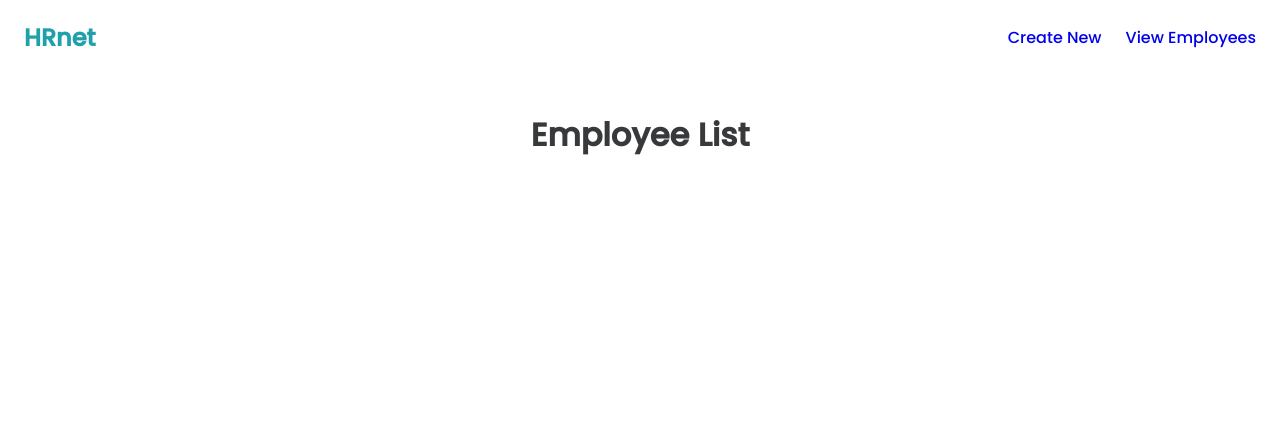
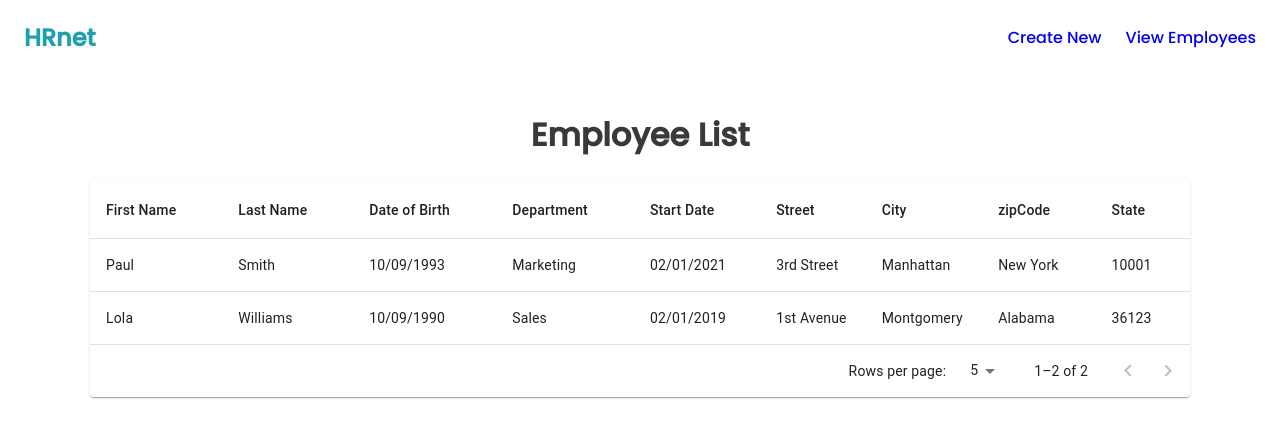
Before and after one commit to lallieau/P14_HRnet_02-2022, a React (Create React App) app: page /employee-list in a window 1280 px wide. Shown: the top 438 px of the page. Built offline with nearby package versions, Linux system fonts and the light colour scheme; the HTML template or start-up script is replaced by a standard one.

Commit message:
start employee table with material ui

```diff
--- a/package.json
+++ b/package.json
@@ -3,7 +3,11 @@
   "version": "0.1.0",
   "private": true,
   "dependencies": {
+    "@emotion/react": "^11.7.1",
+    "@emotion/styled": "^11.6.0",
     "@hookform/error-message": "^2.0.0",
+    "@mui/material": "^5.4.1",
+    "@mui/x-data-grid": "^5.5.1",
     "@testing-library/jest-dom": "^5.16.2",
     "@testing-library/react": "^12.1.2",
     "@testing-library/user-event": "^13.5.0",
--- a/src/components/EmployeeForm.jsx
+++ b/src/components/EmployeeForm.jsx
@@ -6,7 +6,7 @@ import { InputField } from './Form/InputField';
 import { SelectField } from './Form/SelectField';
 import { DatePickerField } from './Form/DatePickerField';
 import { textRegex, streetRegex, zipCodesRegex } from '../helpers/regex';
-import { useState, useEffect } from 'react';
+import { useState } from 'react';
 
 const Form = styled.form`
   margin: 0 auto;
@@ -155,6 +155,7 @@ export const EmployeeForm = modalProps => {
         <InputField
           label="Street"
           input="street"
+          placeholder="Enter the street"
           register={register}
           required
           pattern={streetRegex}
@@ -164,6 +165,7 @@ export const EmployeeForm = modalProps => {
         <InputField
           label="City"
           input="city"
+          placeholder="Enter the city"
           register={register}
           required
           pattern={textRegex}
@@ -175,6 +177,7 @@ export const EmployeeForm = modalProps => {
         <SelectField
           label={'State'}
           input={'state'}
+          placeholder="Select state"
           control={control}
           errorMessage={'Please select state'}
           options={states}
@@ -182,6 +185,7 @@ export const EmployeeForm = modalProps => {
         <InputField
           label="ZipCode"
           input="zipCode"
+          placeholder="Enter zipcode"
           register={register}
           required
           pattern={zipCodesRegex}
@@ -195,6 +199,7 @@ export const EmployeeForm = modalProps => {
         <SelectField
           label={'Department'}
           input={'department'}
+          placeholder="Select department"
           control={control}
           errorMessage={'Please select department'}
           options={departments}
--- a/src/components/EmployeeTable.jsx
+++ b/src/components/EmployeeTable.jsx
@@ -1,3 +1,285 @@
+import * as React from 'react';
+import Box from '@mui/material/Box';
+import Table from '@mui/material/Table';
+import TableBody from '@mui/material/TableBody';
+import TableCell from '@mui/material/TableCell';
+import TableContainer from '@mui/material/TableContainer';
+import TableHead from '@mui/material/TableHead';
+import TablePagination from '@mui/material/TablePagination';
+import TableRow from '@mui/material/TableRow';
+import TableSortLabel from '@mui/material/TableSortLabel';
+import Paper from '@mui/material/Paper';
+import { visuallyHidden } from '@mui/utils';
+
+function createData(
+  firstName,
+  lastName,
+  birthdate,
+  department,
+  startDate,
+  street,
+  city,
+  state,
+  zipCode,
+) {
+  return {
+    firstName,
+    lastName,
+    birthdate,
+    department,
+    startDate,
+    street,
+    city,
+    state,
+    zipCode,
+  };
+}
+
+const rows = [
+  createData(
+    'Paul',
+    'Smith',
+    '10/09/1993',
+    'Marketing',
+    '02/01/2021',
+    '3rd Street',
+    'Manhattan',
+    'New York',
+    '10001',
+  ),
+  createData(
+    'Lola',
+    'Williams',
+    '10/09/1990',
+    'Sales',
+    '02/01/2019',
+    '1st Avenue',
+    'Montgomery',
+    'Alabama',
+    '36123',
+  ),
+];
+
+function descendingComparator(a, b, orderBy) {
+  if (b[orderBy] < a[orderBy]) {
+    return -1;
+  }
+  if (b[orderBy] > a[orderBy]) {
+    return 1;
+  }
+  return 0;
+}
+
+function getComparator(order, orderBy) {
+  return order === 'desc'
+    ? (a, b) => descendingComparator(a, b, orderBy)
+    : (a, b) => -descendingComparator(a, b, orderBy);
+}
+
+// This method is created for cross-browser compatibility, if you don't
+// need to support IE11, you can use Array.prototype.sort() directly
+function stableSort(array, comparator) {
+  const stabilizedThis = array.map((el, index) => [el, index]);
+  stabilizedThis.sort((a, b) => {
+    const order = comparator(a[0], b[0]);
+    if (order !== 0) {
+      return order;
+    }
+    return a[1] - b[1];
+  });
+  return stabilizedThis.map(el => el[0]);
+}
+
+const headCells = [
+  {
+    id: 'firstName',
+    label: 'First Name',
+  },
+  {
+    id: 'lastName',
+    label: 'Last Name',
+  },
+  {
+    id: 'birthdate',
+    label: 'Date of Birth',
+  },
+  {
+    id: 'department',
+    label: 'Department',
+  },
+  {
+    id: 'startDate',
+    label: 'Start Date',
+  },
+  {
+    id: 'street',
+    label: 'Street',
+  },
+  {
+    id: 'city',
+    label: 'City',
+  },
+  {
+    id: 'zipCode',
+    label: 'zipCode',
+  },
+  {
+    id: 'state',
+    label: 'State',
+  },
+];
+
+function EnhancedTableHead(props) {
+  const { order, orderBy, onRequestSort } = props;
+  const createSortHandler = property => event => {
+    onRequestSort(event, property);
+  };
+
+  return (
+    <TableHead>
+      <TableRow>
+        {headCells.map(headCell => (
+          <TableCell
+            key={headCell.id}
+            sortDirection={orderBy === headCell.id ? order : false}>
+            <TableSortLabel
+              active={orderBy === headCell.id}
+              direction={orderBy === headCell.id ? order : 'asc'}
+              onClick={createSortHandler(headCell.id)}>
+              {headCell.label}
+              {orderBy === headCell.id ? (
+                <Box component="span" sx={visuallyHidden}>
+                  {order === 'desc' ? 'sorted descending' : 'sorted ascending'}
+                </Box>
+              ) : null}
+            </TableSortLabel>
+          </TableCell>
+        ))}
+      </TableRow>
+    </TableHead>
+  );
+}
+
 export const EmployeeTable = () => {
-  return <></>;
+  const [order, setOrder] = React.useState('asc');
+  const [orderBy, setOrderBy] = React.useState('calories');
+  const [selected, setSelected] = React.useState([]);
+  const [page, setPage] = React.useState(0);
+  const [rowsPerPage, setRowsPerPage] = React.useState(5);
+
+  const handleRequestSort = (event, property) => {
+    const isAsc = orderBy === property && order === 'asc';
+    setOrder(isAsc ? 'desc' : 'asc');
+    setOrderBy(property);
+  };
+
+  const handleSelectAllClick = event => {
+    if (event.target.checked) {
+      const newSelecteds = rows.map(n => n.name);
+      setSelected(newSelecteds);
+      return;
+    }
+    setSelected([]);
+  };
+
+  const handleClick = (event, name) => {
+    const selectedIndex = selected.indexOf(name);
+    let newSelected = [];
+
+    if (selectedIndex === -1) {
+      newSelected = newSelected.concat(selected, name);
+    } else if (selectedIndex === 0) {
+      newSelected = newSelected.concat(selected.slice(1));
+    } else if (selectedIndex === selected.length - 1) {
+      newSelected = newSelected.concat(selected.slice(0, -1));
+    } else if (selectedIndex > 0) {
+      newSelected = newSelected.concat(
+        selected.slice(0, selectedIndex),
+        selected.slice(selectedIndex + 1),
+      );
+    }
+
+    setSelected(newSelected);
+  };
+
+  const handleChangePage = (event, newPage) => {
+    setPage(newPage);
+  };
+
+  const handleChangeRowsPerPage = event => {
+    setRowsPerPage(parseInt(event.target.value, 10));
+    setPage(0);
+  };
+
+  const isSelected = name => selected.indexOf(name) !== -1;
+
+  // Avoid a layout jump when reaching the last page with empty rows.
+  const emptyRows =
+    page > 0 ? Math.max(0, (1 + page) * rowsPerPage - rows.length) : 0;
+
+  return (
+    <Box sx={{ width: '100%' }}>
+      <Paper sx={{ width: '100%', mb: 2 }}>
+        <TableContainer>
+          <Table sx={{ minWidth: 750 }} aria-labelledby="tableTitle">
+            <EnhancedTableHead
+              numSelected={selected.length}
+              order={order}
+              orderBy={orderBy}
+              onSelectAllClick={handleSelectAllClick}
+              onRequestSort={handleRequestSort}
+              rowCount={rows.length}
+            />
+            <TableBody>
+              {/* if you don't need to support IE11, you can replace the `stableSort` call with:
+                 rows.slice().sort(getComparator(order, orderBy)) */}
+              {stableSort(rows, getComparator(order, orderBy))
+                .slice(page * rowsPerPage, page * rowsPerPage + rowsPerPage)
+                .map((row, index) => {
+                  const isItemSelected = isSelected(row.name);
+                  const labelId = `enhanced-table-checkbox-${index}`;
+
+                  return (
+                    <TableRow
+                      hover
+                      onClick={event => handleClick(event, row.name)}
+                      role="checkbox"
+                      aria-checked={isItemSelected}
+                      tabIndex={-1}
+                      key={row.name}
+                      selected={isItemSelected}>
+                      <TableCell component="th" scope="row">
+                        {row.firstName}
+                      </TableCell>
+                      <TableCell>{row.lastName}</TableCell>
+                      <TableCell>{row.birthdate}</TableCell>
+                      <TableCell>{row.department}</TableCell>
+                      <TableCell>{row.startDate}</TableCell>
+                      <TableCell>{row.street}</TableCell>
+                      <TableCell>{row.city}</TableCell>
+                      <TableCell>{row.state}</TableCell>
+                      <TableCell>{row.zipCode}</TableCell>
+                    </TableRow>
+                  );
+                })}
+              {emptyRows > 0 && (
+                <TableRow>
+                  <TableCell colSpan={6} />
+                </TableRow>
+              )}
+            </TableBody>
+          </Table>
+        </TableContainer>
+        <TablePagination
+          rowsPerPageOptions={[5, 10, 25]}
+          component="div"
+          count={rows.length}
+          rowsPerPage={rowsPerPage}
+          page={page}
+          onPageChange={handleChangePage}
+          onRowsPerPageChange={handleChangeRowsPerPage}
+        />
+      </Paper>
+    </Box>
+  );
 };
--- a/src/components/Form/SelectField.jsx
+++ b/src/components/Form/SelectField.jsx
@@ -80,6 +80,7 @@ export const SelectField = ({
   control,
   options,
   errorMessage,
+  placeholder,
 }) => {
   return (
     <SelectContent>
@@ -98,6 +99,7 @@ export const SelectField = ({
             <ReactSelect
               isClearable
               {...field}
+              placeholder={placeholder}
               options={options}
               styles={customStyles}
             />
```
Also changed, not shown: 1 other file (tests, documents, lock files or other folders).
